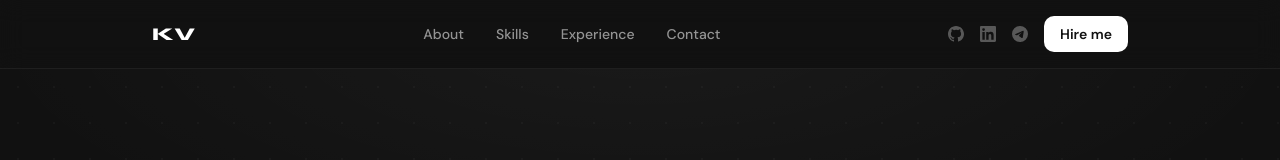
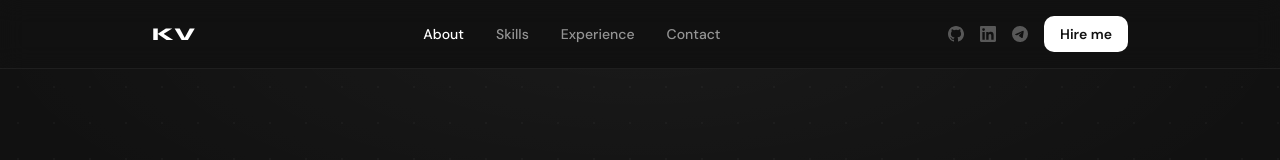
Before and after one commit to Cheastear/profile, a Next.js app: page / in a window 1280 px wide. Shown: the top 160 px of the page. Built offline with nearby package versions, Linux system fonts and the light colour scheme.

Commit message:
feat: highlight link

```diff
--- a/src/components/nav.tsx
+++ b/src/components/nav.tsx
@@ -1,38 +1,55 @@
+"use client";
+
+import { useEffect, useState } from "react";
 import { GithubIcon, LinkedinIcon, TelegramIcon } from "@/components/icons";
 import { socials } from "@/lib/data";
 
+const navLinks = [
+  { href: "#about", label: "About" },
+  { href: "#skills", label: "Skills" },
+  { href: "#experience", label: "Experience" },
+  { href: "#contact", label: "Contact" },
+];
+
 export function Nav() {
+  const [activeSection, setActiveSection] = useState("");
+
+  useEffect(() => {
+    const observer = new IntersectionObserver(
+      (entries) => {
+        for (const entry of entries) {
+          if (entry.isIntersecting) setActiveSection(entry.target.id);
+        }
+      },
+      { rootMargin: "-20% 0px -70% 0px" },
+    );
+
+    navLinks.forEach(({ href }) => {
+      const el = document.getElementById(href.slice(1));
+      if (el) observer.observe(el);
+    });
+
+    return () => observer.disconnect();
+  }, []);
+
   return (
     <header className="sticky top-0 z-50 border-b border-white/[0.06] backdrop-blur-md">
       <div className="mx-auto max-w-5xl px-6 py-4 flex items-center justify-between">
         <span className="font-heading font-extrabold text-lg text-white tracking-wide">
           KV
         </span>
-        <nav className="hidden md:flex items-center gap-8 text-sm text-white/55 font-medium">
-          <a
-            href="#about"
-            className="hover:text-white transition-colors duration-200"
-          >
-            About
-          </a>
-          <a
-            href="#skills"
-            className="hover:text-white transition-colors duration-200"
-          >
-            Skills
-          </a>
-          <a
-            href="#experience"
-            className="hover:text-white transition-colors duration-200"
-          >
-            Experience
-          </a>
-          <a
-            href="#contact"
-            className="hover:text-white transition-colors duration-200"
-          >
-            Contact
-          </a>
+        <nav className="hidden md:flex items-center gap-8 text-sm font-medium">
+          {navLinks.map(({ href, label }) => (
+            <a
+              key={href}
+              href={href}
+              className={`transition-colors duration-200 hover:text-white ${
+                activeSection === href.slice(1) ? "text-white" : "text-white/55"
+              }`}
+            >
+              {label}
+            </a>
+          ))}
         </nav>
         <div className="flex items-center gap-4">
           <a
```
